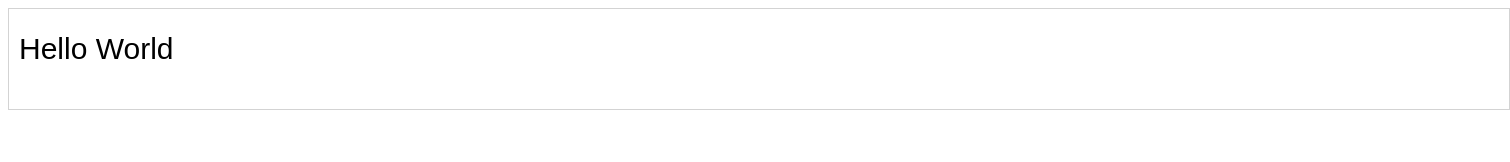
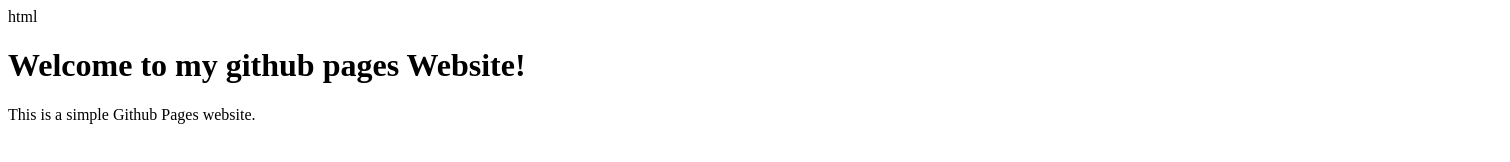
Before and after one commit to Kulaya/kulaya.github.io, a plain HTML site: page index.html in a window 1280 px wide. Shown: the whole page, 1510 px wide, since content can reach past the window. Drawn offline with Linux system fonts and the light colour scheme.

Commit message:
Update index.html

```diff
--- a/index.html
+++ b/index.html
@@ -1,16 +1,12 @@
+html
 <!DOCTYPE html>
 <html>
-<body>
-
-<canvas id="myCanvas" width="1500" height="100" style="border:1px solid #d3d3d3;">
-Your browser does not support the HTML canvas tag.</canvas>
-
-<script>
-var c = document.getElementById("myCanvas");
-var ctx = c.getContext("2d");
-ctx.font = "30px Arial";
-ctx.fillText("Hello World",10,50);
-</script>
-
-</body>
+<head>
+  <meta charset="UTF-8">
+  <title>Triumph | Home</title>
+  </head>
+   <body>
+     <h1>Welcome to my github pages Website!</h1>
+     <p>This is a simple Github Pages website.</p>
+  </body>
 </html>
```
